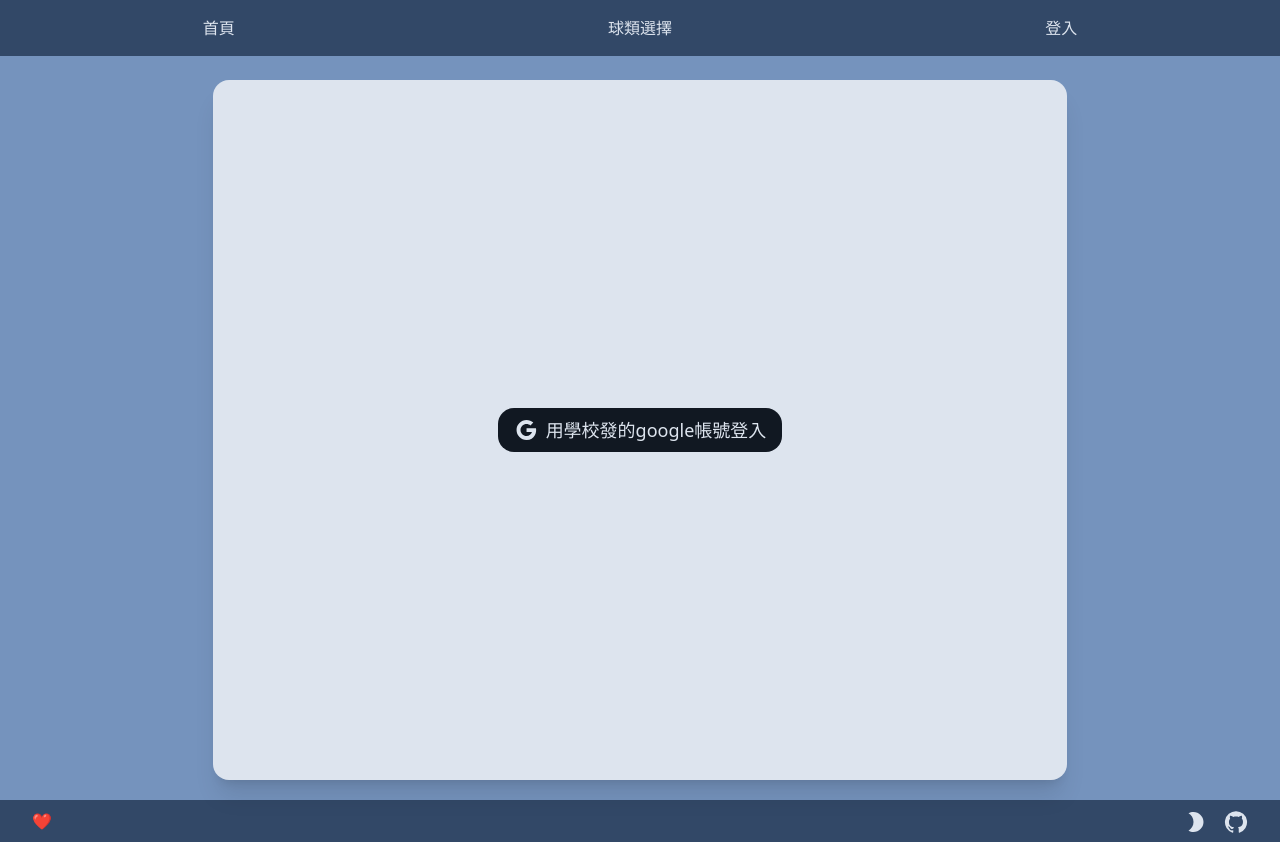
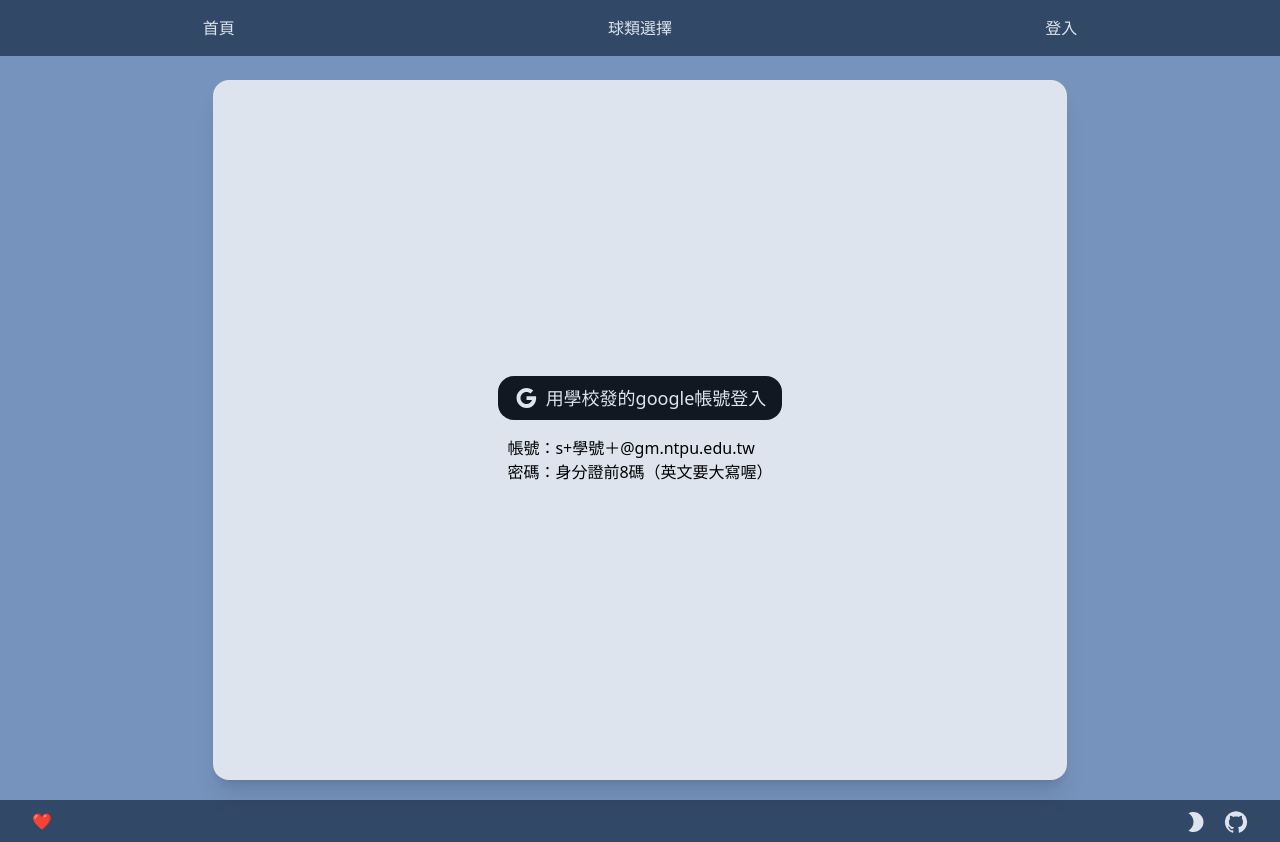
Before and after one commit to f312213213/ntpu-all-star, a React (Create React App) app: page /login in a window 1280 px wide. Built offline with nearby package versions, Linux system fonts and the light colour scheme; no server answers.

Commit message:
add login tip

```diff
--- a/src/pages/Home/index.jsx
+++ b/src/pages/Home/index.jsx
@@ -26,7 +26,7 @@ const Home = () => {
       <div className={'Page'}>
         <div className={'PageContainer flex flex-col justify-center items-center space-y-8'}>
           <div>
-            投票時間：3/25~4/8
+            投票時間：3/31 12:00 ~ 4/8 23:30
           </div>
           <div className={'flex flex-col items-center space-y-3'}>
             <span>
--- a/src/pages/Login/index.jsx
+++ b/src/pages/Login/index.jsx
@@ -28,12 +28,22 @@ const Login = () => {
         <div className={'PageContainer bg-custom-200 flex justify-center items-center'}>
           {
             !userLocal.displayName &&
-              <ButtonBase onClick={handleClick} className={'flex flex-row items-center justify-center space-x-2 bg-custom-1000 text-lg text-custom-200 px-4 py-2 rounded-2xl hover:bg-custom-700 dark:bg-custom-200 dark:text-custom-900 dark:hover:bg-custom-400 transition'}>
-                <GoogleIcon />
-                <span>
+              <>
+                <ButtonBase onClick={handleClick} className={'flex flex-row items-center justify-center space-x-2 bg-custom-1000 text-lg text-custom-200 px-4 py-2 rounded-2xl hover:bg-custom-700 dark:bg-custom-200 dark:text-custom-900 dark:hover:bg-custom-400 transition'}>
+                  <GoogleIcon />
+                  <span>
                   用學校發的google帳號登入
                 </span>
-              </ButtonBase>
+                </ButtonBase>
+                <div className={'mt-4 '}>
+                  <p>
+                  帳號：s+學號＋@gm.ntpu.edu.tw
+                  </p>
+                  <p>
+                  密碼：身分證前8碼（英文要大寫喔）
+                  </p>
+                </div>
+              </>
           }
         </div>
       </div>
```
